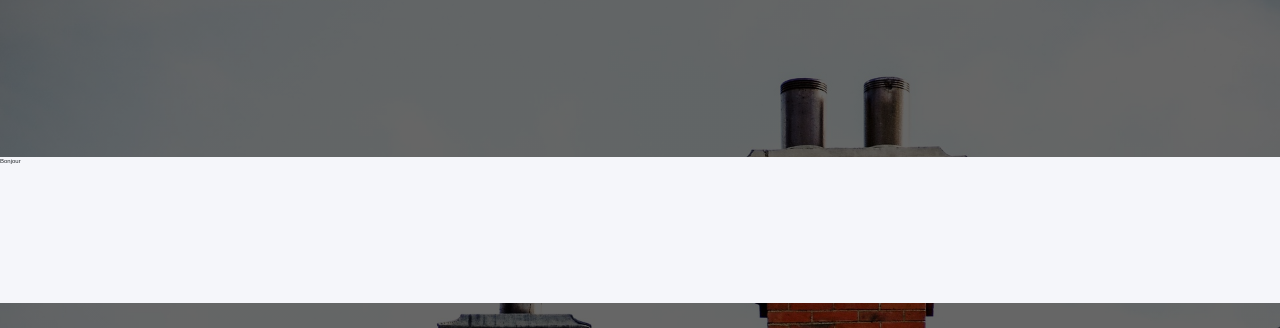
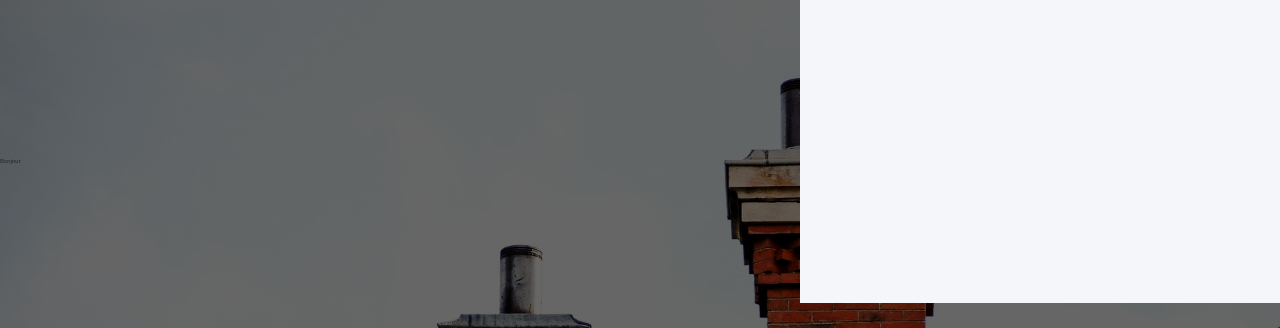
Before and after one commit to Louls99/louls99.github.io, a plain HTML site: page a propos.html in a window 1280 px wide. Shown: the part 63-391 px from the top of the page. Drawn offline with nearby package versions, Linux system fonts and the light colour scheme; a script that the page names is missing; a web font is replaced by a local one.

Commit message:
Update header.css

```diff
--- a/header.css
+++ b/header.css
@@ -1,19 +1,19 @@
 .header {
 
-    width: 100%;
+    width: 100vh;
     background: rgb(62,57,107);
     height: 500px;
 
 }
 .prestation .header {
 
-    width: 100%;
+    width: 100vh;
     background: rgb(62,57,107);
     height: 220px;
 
 }
 .contact .header{
-    width: 100%;
+    width: 100vh;
     background: rgb(62,57,107);
     height: 100vh;
 	background-position:center;
@@ -30,8 +30,8 @@
 
 .header_texture{
 
-    width: 100%;
-    height: 100%;
+    width: 100vh;
+    height: 100vh;
     position:flex;
     top: 0;left: 0;
     background: linear-gradient(rgba(0,0,0,0.6),rgba(0,0,0,0.6)),url(../head.jpg);
```
